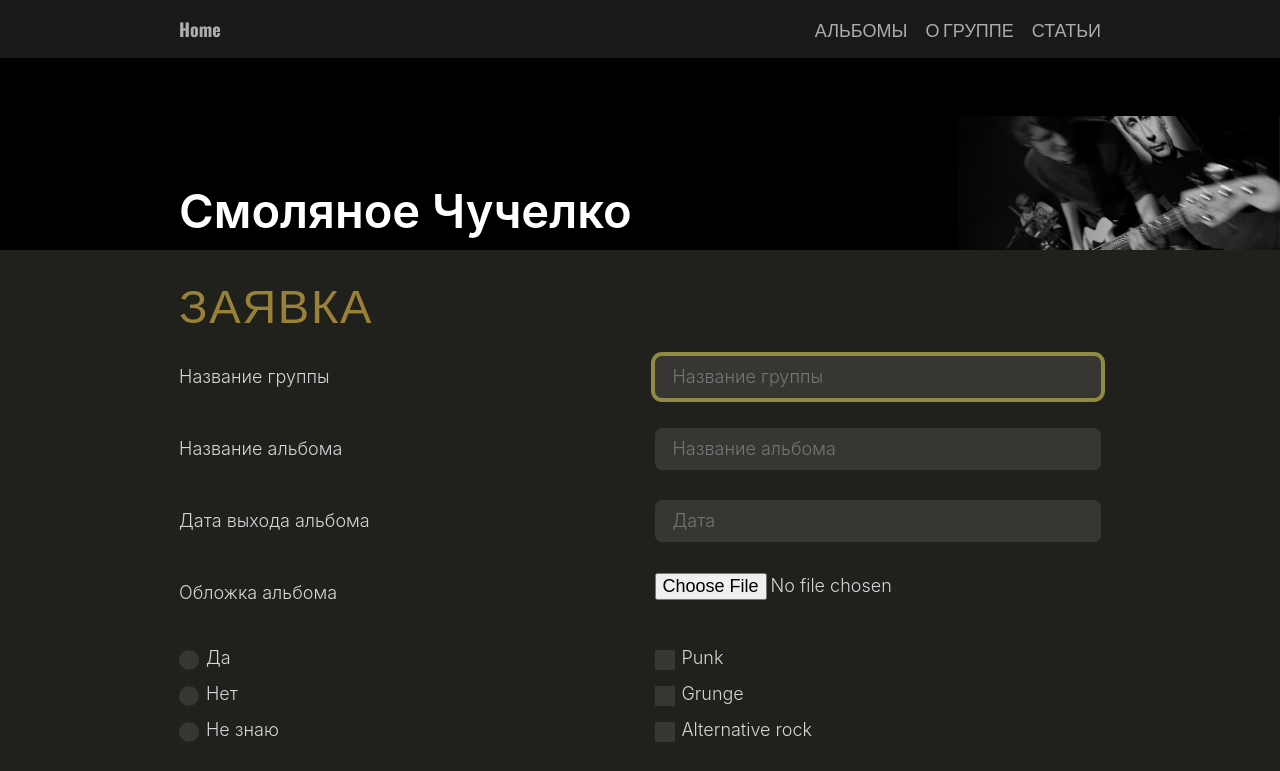
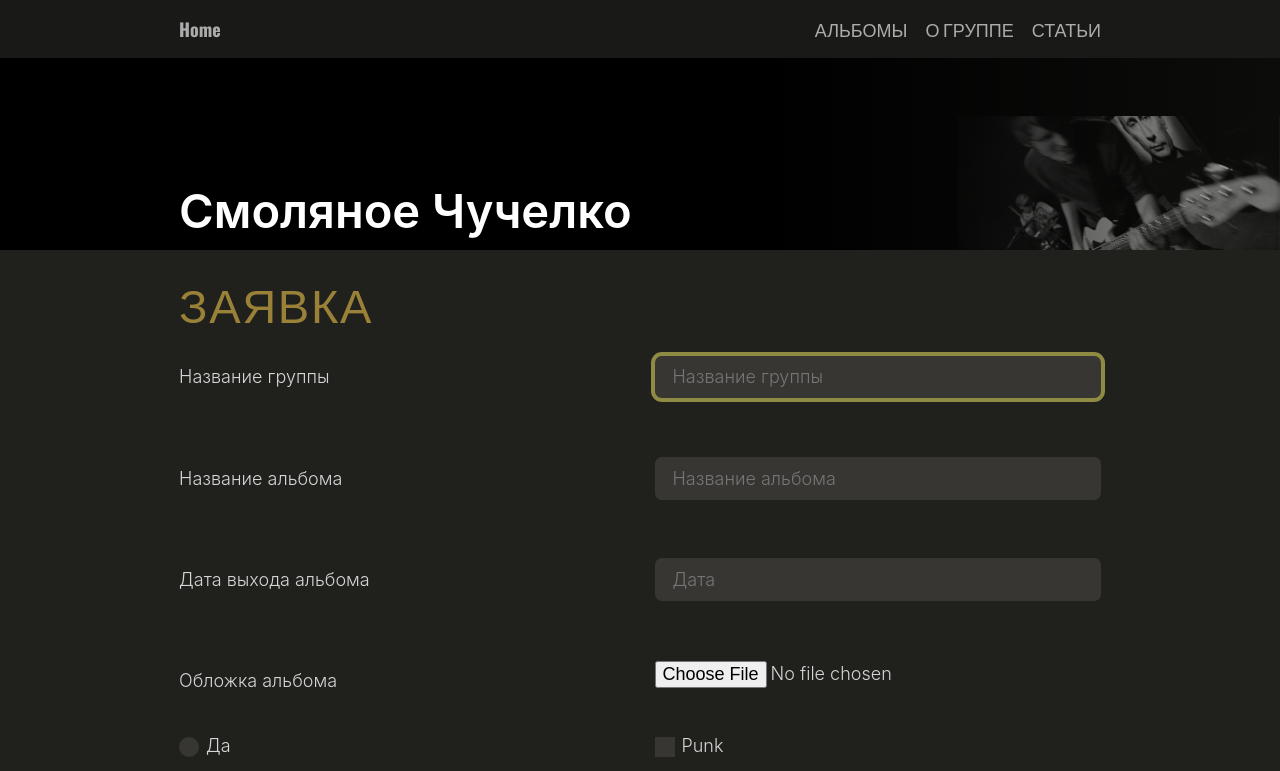
Before and after one commit to zhoock/smolyanoe-chuchelko, a React app: page /forms in a window 1280 px wide. Shown: the top 771 px of the page. Built offline with nearby package versions, Linux system fonts and the light colour scheme.

Commit message:
fixed bug with CoverProps: size

```diff
--- a/src/components/Albums/AlbumCover.tsx
+++ b/src/components/Albums/AlbumCover.tsx
@@ -12,7 +12,7 @@
   jpg2x,
   img,
   fullName,
-  size,
+  size = 896,
 }: CoverProps) {
   return (
     // TODO: заменить изображения на более крупные, когда они придут из дизайна
--- a/src/components/Hero/style.scss
+++ b/src/components/Hero/style.scss
@@ -11,10 +11,12 @@
   background: #000 url('../../images/XpaX73Jq4S8.jpg') right calc(1.618rem * 2)
     no-repeat fixed;
 
+  @include breakpoint(old-phones) {
+    background-size: contain;
+  }
+
   @include breakpoint(phones) {
     background-size: contain;
-
-    // background-attachment: initial; // фиксируем фон
   }
 
   @include breakpoint(tablet) {
@@ -30,14 +32,17 @@
     position: absolute;
     inset: 0;
 
+    @include breakpoint(old-phones) {
+      background: rgb(32 32 29 / 40%);
+    }
+
     @include breakpoint(phones) {
-      // background: linear-gradient(0deg, #21201d 0, transparent 50%);
-
       background: rgb(32 32 29 / 40%);
     }
 
     @include breakpoint(tablet) {
-      background: linear-gradient(90deg, black 60%, transparent 100%);
+      background: linear-gradient(90deg, black 60%, transparent 100%),
+        rgb(32 32 29 / 40%);
     }
   }
 
--- a/src/models.ts
+++ b/src/models.ts
@@ -77,14 +77,14 @@
   duration: number;
 }
 
-export interface CoverProps<Size extends number = 896> {
+export interface CoverProps {
   webp: string;
   webp2x: string;
   jpg: string;
   jpg2x: string;
   img: string;
   fullName: string;
-  size: Size;
+  size?: number;
 }
 
 export interface String {
--- a/src/scss/common/global.scss
+++ b/src/scss/common/global.scss
@@ -146,8 +146,15 @@
 
     main {
       display: grid;
-      grid-template-rows: 205px auto;
       grid-area: main;
+
+      @include breakpoint(old-phones) {
+        grid-template-rows: 190px auto;
+      }
+
+      @include breakpoint(phones) {
+        grid-template-rows: 59vw auto;
+      }
 
       @include breakpoint(tablet) {
         grid-template-rows: 22vw auto;
--- a/src/scss/common/mixins.scss
+++ b/src/scss/common/mixins.scss
@@ -44,12 +44,21 @@
   }
 }
 
-$phones: 'max-width: 767px';
+$old-phones: 'max-width: 360px';
+$phones: 'min-width: 361px';
 $tablets: 'min-width: 768px';
 $desktops: 'min-width: 1200px';
 
 @mixin breakpoint($point) {
-  // Мобильные устройства – до 768px. Смартфоны (iPhone SE → iPhone 15 Pro Max, Galaxy S22 → S24)
+  /* Для очень маленьких экранов (старые телефоны, узкие экраны) */
+
+  @if $point == old-phones {
+    @media ($old-phones) {
+      @content;
+    }
+  }
+
+  // Для современных телефонов
 
   @if $point == phones {
     @media ($phones) {
@@ -57,7 +66,7 @@
     }
   }
 
-  // Планшеты и небольшие ноутбуки – 768px–1199px. iPad, Galaxy Tab, MacBook Air 13", небольшие экраны
+  // Для планшетов (iPad Mini, Galaxy Tab)
 
   @if $point == tablet {
     @media ($tablets) {
@@ -65,7 +74,7 @@
     }
   }
 
-  // Десктопы и большие экраны – от 1200px и выше. Стандартные и широкоформатные мониторы
+  // Для ноутбуков и десктопов
 
   @if $point == desktops {
     @media ($desktops) {
```
Also changed, not shown: src/images/KvArYFCcWLg.jpg (renamed from src/images/KvArYFCcWLg 1.jpg).
